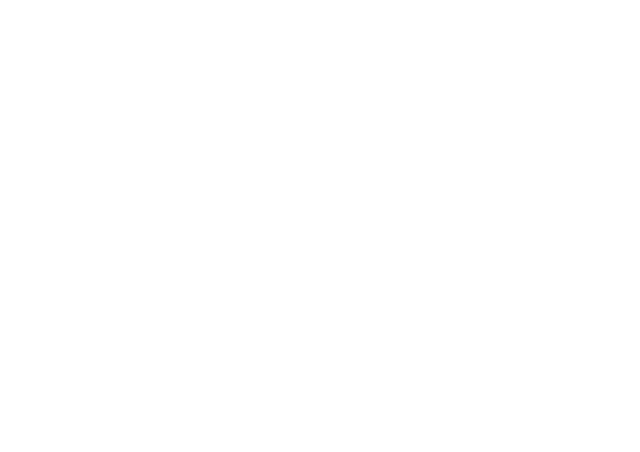
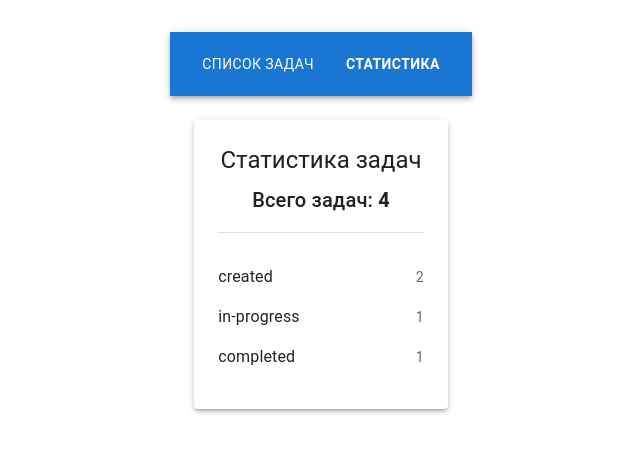
Before and after one commit to artashesfrangyan/task-tracker, a React app: page /stats in a window 1280 px wide. Before the commit this address had no page. Shown: the top 452 px of the page, without its empty margins (319-959 px from the left). Built offline with nearby package versions, Linux system fonts and the light colour scheme; the HTML template or start-up script is replaced by a standard one.

Commit message:
Создал страницу со статистикой [FIXME] - вынести моковые данные из ui-компонента HomePage

```diff
--- a/src/app/App.tsx
+++ b/src/app/App.tsx
@@ -3,6 +3,7 @@ import { CssBaseline } from '@mui/material'
 import { BrowserRouter, Route, Routes } from 'react-router-dom'
 import { Layout } from '../shared/ui/Layout/Layout'
 import { HomePage } from '../pages/home/ui/homePage'
+import { StatsPage } from '../pages/stats/ui/StatsPage'
 
 function App() {
   return (
@@ -12,7 +13,7 @@ function App() {
       <Routes>
         <Route path="/" element={<Layout />}>
           <Route index element={<HomePage />}></Route>
-          {/* <Route path="stats" element={<StatsPage />} /> */}
+          <Route path="stats" element={<StatsPage />} />
         </Route>
       </Routes>
     </BrowserRouter>
--- a/src/pages/home/ui/homePage.tsx
+++ b/src/pages/home/ui/homePage.tsx
@@ -1,8 +1,8 @@
 import type { FC } from "react";
 import type { Task } from "../../../entities/task/model/types";
 import { TaskList } from "../../../widgets/TaskList/TaskList";
-
-const mockTasks: Task[] = [
+// [FIXME] - Проработать возможность вынесения моковых данных за пределы ui-компонента
+export const mockTasks: Task[] = [
     { id: '1', status: 'created' },
     { id: '2', status: 'in-progress' },
     { id: '3', status: 'completed' },
--- /dev/null
+++ b/src/pages/stats/ui/StatsPage.tsx
@@ -0,0 +1,7 @@
+import type { FC } from "react"
+import { Statistics } from "../../../widgets/taskStats/ui/Statistics"
+import { mockTasks } from "../../home/ui/homePage"
+
+export const StatsPage: FC = () => {
+    return <Statistics tasks={mockTasks} />
+}
```
